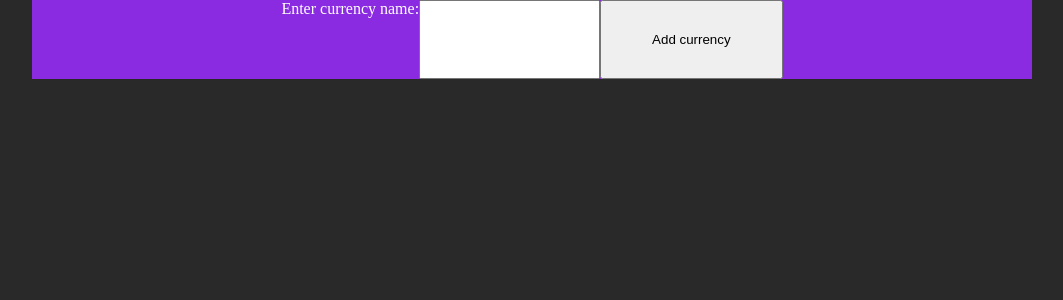
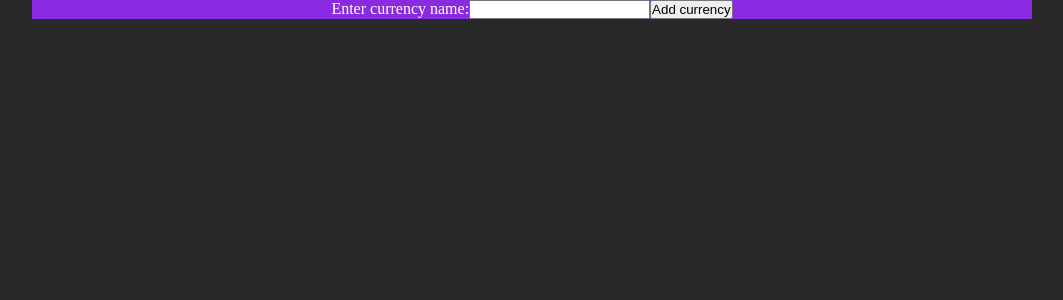
Before and after one commit to ElOleksiy/currency-tracker, a React (Vite) app: page / in a window 1280 px wide. Shown: the top 300 px of the page, without its empty margins (108-1171 px from the left). Built offline with nearby package versions, Linux system fonts and the light colour scheme.

Commit message:
restorage api key

```diff
--- a/src/api.js
+++ b/src/api.js
@@ -1,7 +1,6 @@
-const API_KEY =
-  "9a2e01e570c0b693006d832c67ecc7a80ffbb3ed27cfd73218a1c37395c2584c";
-
+// const API_KEY =
+//   "9a2e01e570c0b693006d832c67ecc7a80ffbb3ed27cfd73218a1c37395c2584c";
 export const getCurrencyData = (inputValue) =>
   fetch(
-    `https://min-api.cryptocompare.com/data/price?fsym=${inputValue}&tsyms=USD&${API_KEY}`
+    `https://min-api.cryptocompare.com/data/price?fsym=${inputValue}&tsyms=USD&${process.env.API_KEY}`
   ).then((res) => res.json());
--- a/src/index.css
+++ b/src/index.css
@@ -21,7 +21,3 @@ body {
   display: flex;
   justify-content: center;
 }
-
-.user-input > button {
-  padding: 30px 50px;
-}
```
Also changed, not shown: 2 other files (tests, documents, lock files or other folders).
